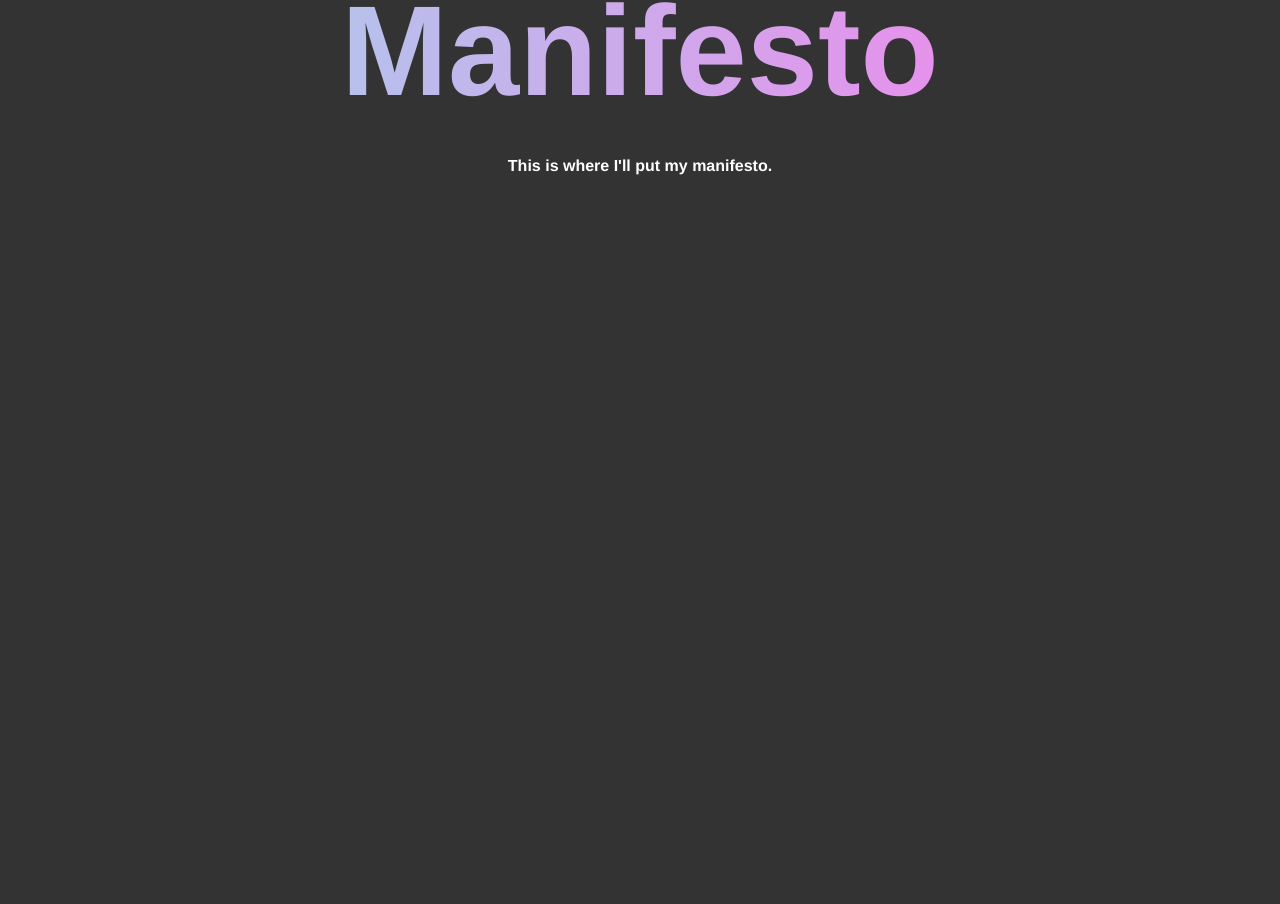
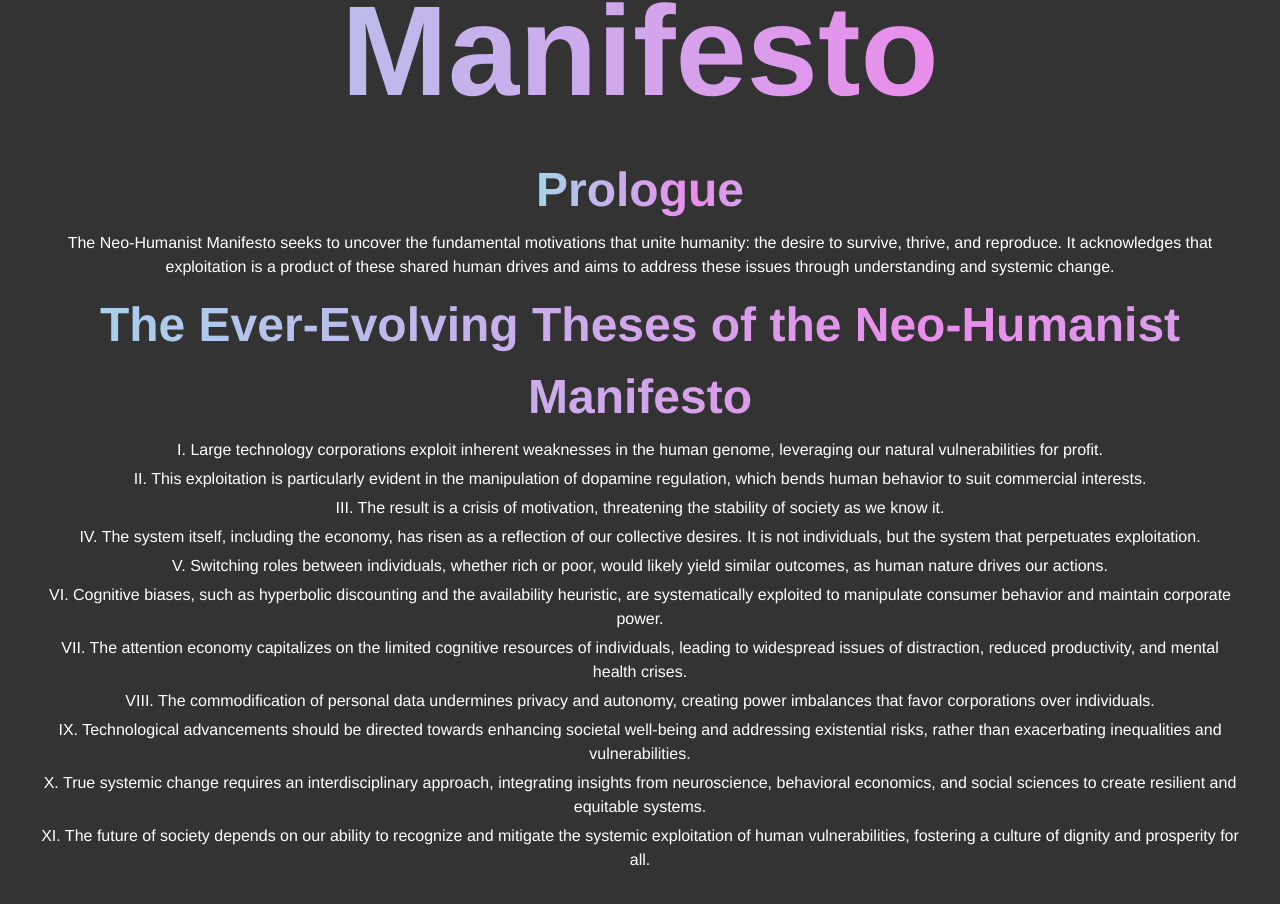
Before and after one commit to vaydr/vaydr.github.io, a React (Create React App) app: page /humans in a window 1280 px wide. Shown: the part 270-1174 px from the top of the page. Before the commit the page ends 800 px from the top, so only its background shows below. Built offline with nearby package versions, Linux system fonts and the light colour scheme.

Commit message:
final push b4 slp

```diff
--- a/src/pages/CV.css
+++ b/src/pages/CV.css
@@ -36,4 +36,11 @@
 .paragraph {
   margin-bottom: 10px;
   line-height: 1.5;
+  font-size: 3rem;
 }
+.list-item {
+  font-size: 1rem;
+  color: #fff; /* White for list item text */
+  margin-top: 5px;
+  font-weight: normal;
+}
--- a/src/pages/CV.js
+++ b/src/pages/CV.js
@@ -2,7 +2,6 @@ import React from 'react';
 import FlavorText from '../components/FlavorText';
 import './CV.css';
 import '../components/FlavorText.css';
-
 const CV = () => {
   return (
     <div className="cv-container">
@@ -12,7 +11,46 @@ const CV = () => {
         </div>
         <div className="description">
           <div className="paragraph">
-            This is where I'll put my manifesto.
+            <FlavorText text="Prologue" type={1} />
+            <div className="list-item">
+              The Neo-Humanist Manifesto seeks to uncover the fundamental motivations that unite humanity: the desire to survive, thrive, and reproduce. It acknowledges that exploitation is a product of these shared human drives and aims to address these issues through understanding and systemic change.
+            </div>
+          </div>
+          <div className="paragraph">
+            <FlavorText text="The Ever-Evolving Theses of the Neo-Humanist Manifesto" type={1} />
+            <div className="list-item">
+              I. Large technology corporations exploit inherent weaknesses in the human genome, leveraging our natural vulnerabilities for profit.
+            </div>
+            <div className="list-item">
+              II. This exploitation is particularly evident in the manipulation of dopamine regulation, which bends human behavior to suit commercial interests.
+            </div>
+            <div className="list-item">
+              III. The result is a crisis of motivation, threatening the stability of society as we know it.
+            </div>
+            <div className="list-item">
+              IV. The system itself, including the economy, has risen as a reflection of our collective desires. It is not individuals, but the system that perpetuates exploitation.
+            </div>
+            <div className="list-item">
+              V. Switching roles between individuals, whether rich or poor, would likely yield similar outcomes, as human nature drives our actions.
+            </div>
+            <div className="list-item">
+              VI. Cognitive biases, such as hyperbolic discounting and the availability heuristic, are systematically exploited to manipulate consumer behavior and maintain corporate power.
+            </div>
+            <div className="list-item">
+              VII. The attention economy capitalizes on the limited cognitive resources of individuals, leading to widespread issues of distraction, reduced productivity, and mental health crises.
+            </div>
+            <div className="list-item">
+              VIII. The commodification of personal data undermines privacy and autonomy, creating power imbalances that favor corporations over individuals.
+            </div>
+            <div className="list-item">
+              IX. Technological advancements should be directed towards enhancing societal well-being and addressing existential risks, rather than exacerbating inequalities and vulnerabilities.
+            </div>
+            <div class="list-item">
+              X. True systemic change requires an interdisciplinary approach, integrating insights from neuroscience, behavioral economics, and social sciences to create resilient and equitable systems.
+            </div>
+            <div className="list-item">
+              XI. The future of society depends on our ability to recognize and mitigate the systemic exploitation of human vulnerabilities, fostering a culture of dignity and prosperity for all.
+            </div>
           </div>
         </div>
       </div>
```
Also changed, not shown: 2 other files (tests, documents, lock files or other folders).
